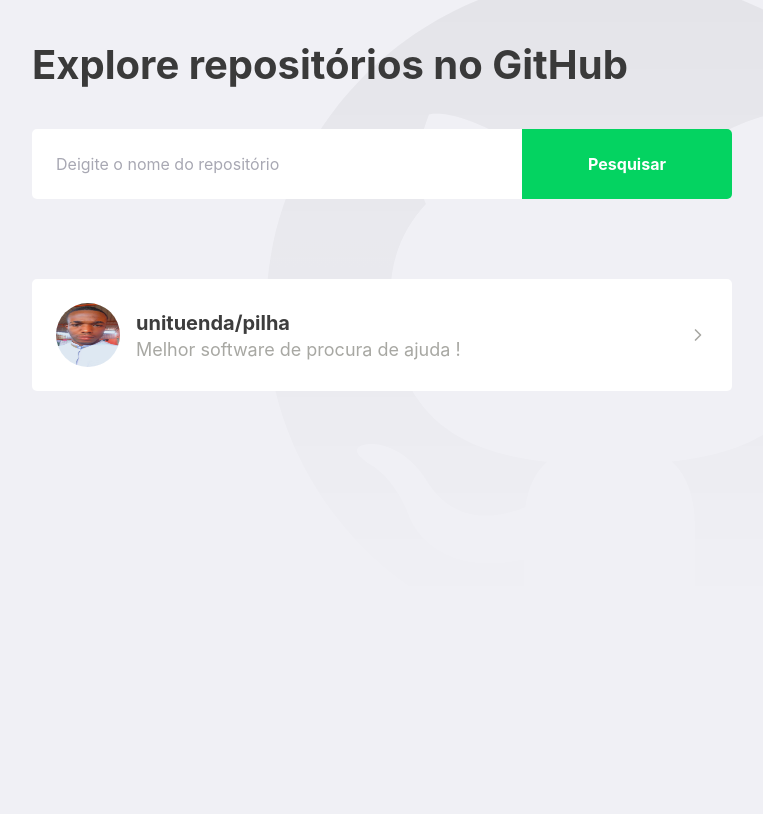
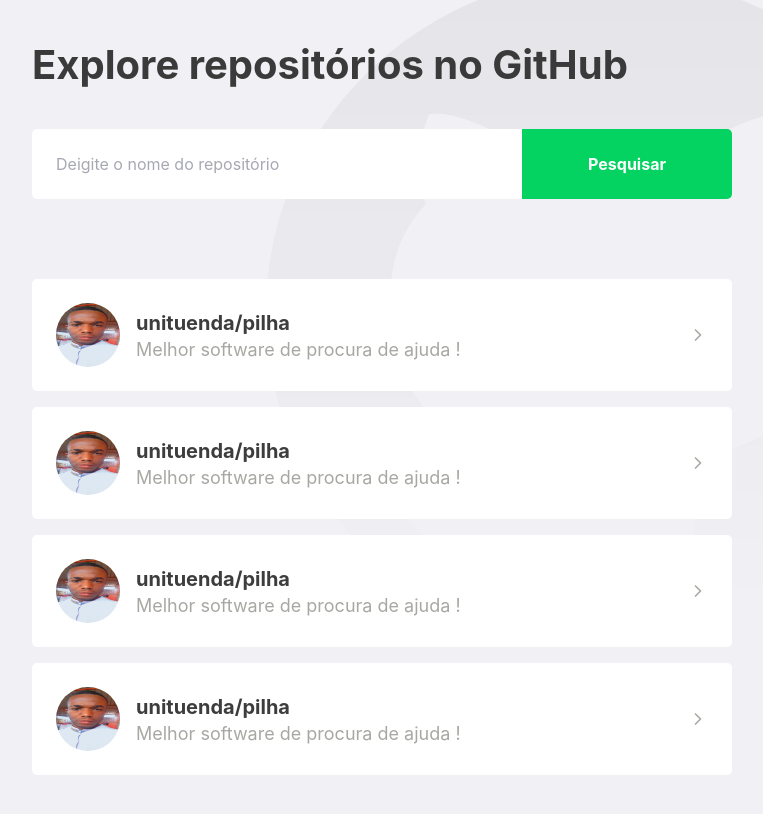
Before and after one commit to tiohs/GoBarber, a React (Create React App) app in the folder Nivel 2/Front-End/project-react-typescript/: page / in a window 1280 px wide. Shown: the whole page, without its empty margins (148-911 px from the left). Built offline with nearby package versions, Linux system fonts and the light colour scheme.

Commit message:
update styled

```diff
--- a/Nivel 2/Front-End/project-react-typescript/src/pages/Dashboard/index.tsx
+++ b/Nivel 2/Front-End/project-react-typescript/src/pages/Dashboard/index.tsx
@@ -20,7 +20,32 @@ const Dashboard: React.FC = () => {
           </div>
           <FiChevronRight size={20}/>
         </a>
+        <a href="test">
+          <img src={avatar} alt="Hamilton Silva"  />
+          <div>
+            <strong>unituenda/pilha</strong>
+            <p>Melhor software de procura de ajuda !</p>
+          </div>
+          <FiChevronRight size={20}/>
+        </a>
+        <a href="test">
+          <img src={avatar} alt="Hamilton Silva"  />
+          <div>
+            <strong>unituenda/pilha</strong>
+            <p>Melhor software de procura de ajuda !</p>
+          </div>
+          <FiChevronRight size={20}/>
+        </a>
+        <a href="test">
+          <img src={avatar} alt="Hamilton Silva"  />
+          <div>
+            <strong>unituenda/pilha</strong>
+            <p>Melhor software de procura de ajuda !</p>
+          </div>
+          <FiChevronRight size={20}/>
+        </a>
       </Repositories>
+
     </>
   );
 }
--- a/Nivel 2/Front-End/project-react-typescript/src/pages/Dashboard/style.ts
+++ b/Nivel 2/Front-End/project-react-typescript/src/pages/Dashboard/style.ts
@@ -47,13 +47,12 @@ export const Repositories = styled.div`
     padding: 24px;
     display: block;
     text-decoration: none;
-
     display: flex;
     align-items: center;
     transition: transform 0.2s;
 
     & + a {
-      margin: 16px;
+      margin-top: 1rem;
     }
 
     &:hover {
```
